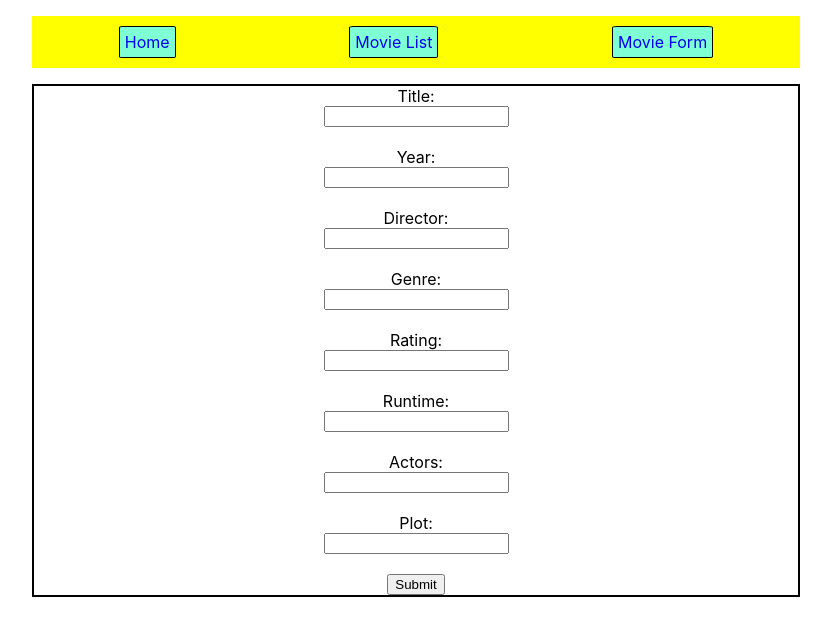
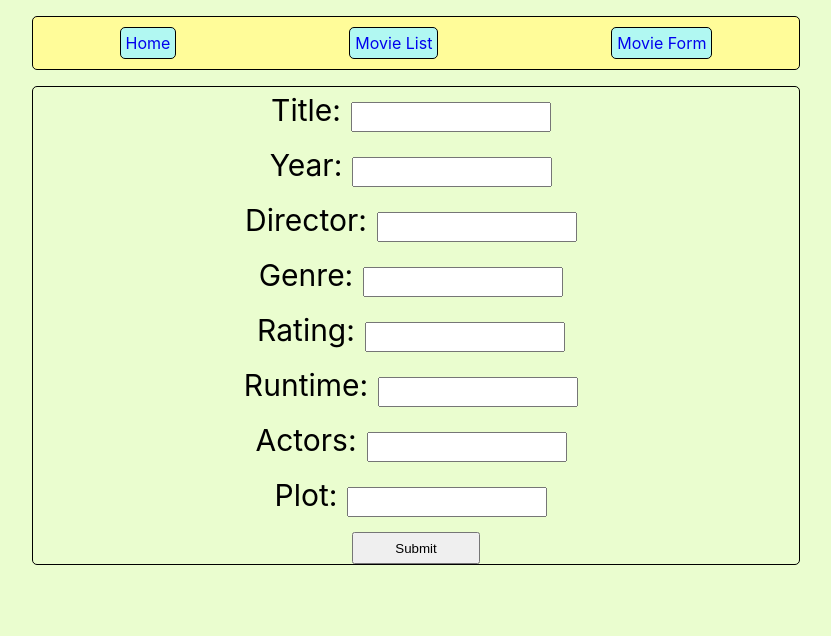
Before and after one commit to victorsworld/movie-react-router, a React (Create React App) app: page /movies-form in a window 1280 px wide. Shown: the top 636 px of the page, without its empty margins (224-1055 px from the left). Built offline with nearby package versions, Linux system fonts and the light colour scheme.

Commit message:
Css Changes made to Create form / Movie list /  and Home page

```diff
--- a/src/Components/Components.css
+++ b/src/Components/Components.css
@@ -1,7 +1,9 @@
 .NavBar {
   display: flex;
   justify-content: space-around;
-  background: yellow;
+  background: #FFFC99;
+  border: black solid 1px;
+  border-radius: 5px;
   margin-right: 20vw;
   margin-left: 20vw;
   margin-top: 2vh;
@@ -10,15 +12,32 @@
 .NavBar-Links {
   padding: 5px;
   border: black 1px solid;
-  border-radius: 5%;
+  border-radius: 5px;
   margin: 10px;
   font-size: medium;
   text-decoration: black;
-  background-color: aquamarine;
+  background-color: #B1F8F2
 }
 
+.Movielist-container{
+  border: solid black 1px;
+  margin-left: 15vw;
+  margin-right: 15vw;
+  margin-top: 2vh;
+  border-radius: 5px;
+}
 .MovieCard {
     display: flex;
+    justify-content: center;
     align-items: center;
-    justify-content: center;
+    margin: 5px;
 }
+.movieh3 {
+  margin: 5px;
+}
+.movielist-button{
+  margin: 5px;
+}
+.Homepage{
+  border: solid black 1px;
+}
--- a/src/Components/CreateMovie.css
+++ b/src/Components/CreateMovie.css
@@ -1,11 +1,42 @@
-.Create {
-    border: black solid 2px;
+body{
+    background-color: #EAFDCF;
+}
+
+
+parent {
+    display: grid;
+    grid-template-columns: repeat(2, 1fr);
+    grid-template-rows: repeat(4, 1fr);
+    grid-column-gap: 0px;
+    grid-row-gap: 0px;
+  }
+  .Create {
+    border: black solid 1px;
+    border-radius: 5px;
     margin-right: 20vw;
-  margin-left: 20vw;
-  margin-top: 2vh;
-}
-.create-box{
+    margin-left: 20vw;
+    margin-top: 2vh;
+  }
+  .create-box {
     display: flex;
-    align-items: center;
-    flex-direction: column;
-}
+    margin: 5px;
+    justify-content: center;
+    font-size: 30px;
+  }
+  .input {
+    display: flex;
+    justify-content: center;
+    width: 15vw;
+    height: 3vh;
+    margin: 10px;
+  }
+  .button {
+    display: flex;
+    justify-content: center;
+  }
+  button{
+    width: 10vw;
+    height: 4vh;
+    margin-left: 5vw;
+    margin-right: 5vw;
+  }
--- a/src/Components/CreateMovie.js
+++ b/src/Components/CreateMovie.js
@@ -45,8 +45,11 @@ const CreateMovie = () => {
 
   return (
     <div class="Create">
+      <div class="parent">
         <div class="create-box">
-        <label htmlFor="title">Title:</label><input
+          <label htmlFor="title">Title:</label>{' '}
+          <input
+            class="input"
             id="title"
             value={title}
             onChange={(e) => setTitle(e.target.value)}
@@ -57,6 +60,7 @@ const CreateMovie = () => {
         <div class="create-box">
           <label htmlFor="year">Year:</label>
           <input
+            class="input"
             id="year"
             value={year}
             onChange={(e) => setYear(e.target.value)}
@@ -67,6 +71,7 @@ const CreateMovie = () => {
         <div class="create-box">
           <label htmlFor="director">Director:</label>
           <input
+            class="input"
             id="director"
             value={director}
             onChange={(e) => setDirector(e.target.value)}
@@ -77,6 +82,7 @@ const CreateMovie = () => {
         <div class="create-box">
           <label htmlFor="genre">Genre:</label>
           <input
+            class="input"
             id="genre"
             value={genre}
             onChange={(e) => setGenre(e.target.value)}
@@ -87,6 +93,7 @@ const CreateMovie = () => {
         <div class="create-box">
           <label htmlFor="rating">Rating:</label>
           <input
+            class="input"
             id="rating"
             value={rating}
             onChange={(e) => setRating(e.target.value)}
@@ -97,6 +104,7 @@ const CreateMovie = () => {
         <div class="create-box">
           <label htmlFor="runtime">Runtime:</label>
           <input
+            class="input"
             id="runtime"
             value={runtime}
             onChange={(e) => setRuntime(e.target.value)}
@@ -107,6 +115,7 @@ const CreateMovie = () => {
         <div class="create-box">
           <label htmlFor="actors">Actors:</label>
           <input
+            class="input"
             id="actors"
             value={actors}
             onChange={(e) => setActors(e.target.value.split(','))}
@@ -117,15 +126,17 @@ const CreateMovie = () => {
         <div class="create-box">
           <label htmlFor="plot">Plot:</label>
           <input
+            class="input"
             id="plot"
             value={plot}
             onChange={(e) => setPlot(e.target.value)}
           />
           <br />
-
+        </div>
+        <div class="button">
           <button onClick={handleOnSubmit}>Submit</button>
         </div>
-
+      </div>
     </div>
   );
 };
--- a/src/Components/Home.js
+++ b/src/Components/Home.js
@@ -1,22 +1,23 @@
 import React from 'react';
 import { useOutletContext } from 'react-router-dom';
-import "./Components.css"
-
+import './Components.css';
 
 const Home = () => {
   const { movieData, setMovieData } = useOutletContext();
   console.log(movieData);
 
   return (
-    <div class="Homepage" >
-      <h1>Home</h1>
-      <div >
-        {movieData.map((movie) => {
-          return movie.image;
-        })}
-        {/* {movieData.map((movie) => {
+    <div class="Homepage">
+      <div class="Homepagediv2" >
+        <h1>Home</h1>
+        <div>
+          {movieData.map((movie) => {
+            return movie.image;
+          })}
+          {/* {movieData.map((movie) => {
             return <MoviesList movieData={movieData} setMovieData={setMovieData} key={movie.id} movie={movie}/>
         })} */}
+        </div>
       </div>
     </div>
   );
--- a/src/Components/MovieCard.js
+++ b/src/Components/MovieCard.js
@@ -7,9 +7,11 @@ const MovieCard = ({ movie }) => {
   const { id } = useParams();
   return (
     <div class="MovieCard">
-        <h3>{movie.title}</h3>
-        <h3>{movie.year}</h3>
-        <button onClick={() => navigate(`/moive/${movie.id}/edit`)}>Edit</button>
+
+        <h3 class="movieh3">{movie.title}</h3>
+        <h3 class="movieh3">{ movie.year}</h3>
+        <button class="movielist-button" onClick={() => navigate(`/moive/${movie.id}/edit`)}>Edit</button>
+
     </div>
   )
 }
--- a/src/Components/MoviesList.js
+++ b/src/Components/MoviesList.js
@@ -7,7 +7,7 @@ const MoviesList = () => {
     const { movieData, setMovieData} = useOutletContext()
 
     return (
-    <div>
+    <div className='Movielist-container'>
         {movieData.map((movie)=>{
             return <MovieCard movie={movie}/>})}
 
```
Lines whose indentation alone changed are shown as unchanged.
